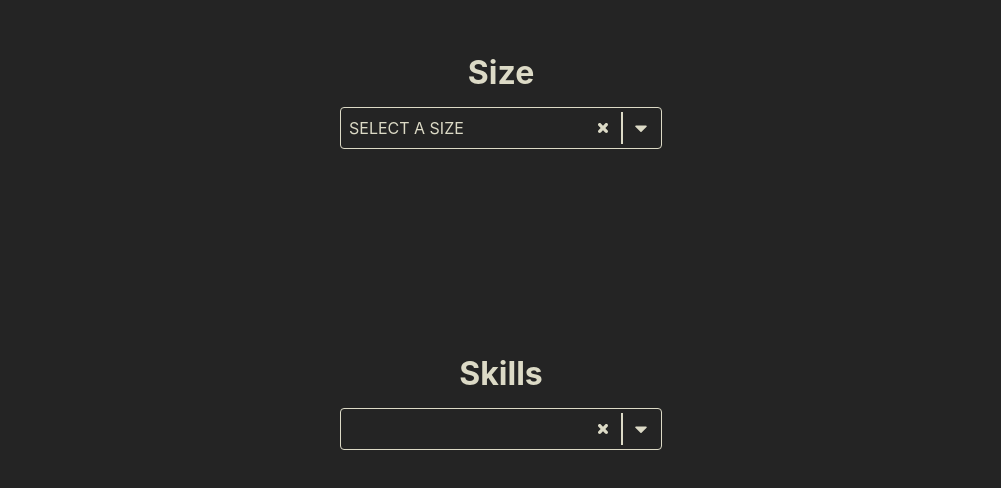
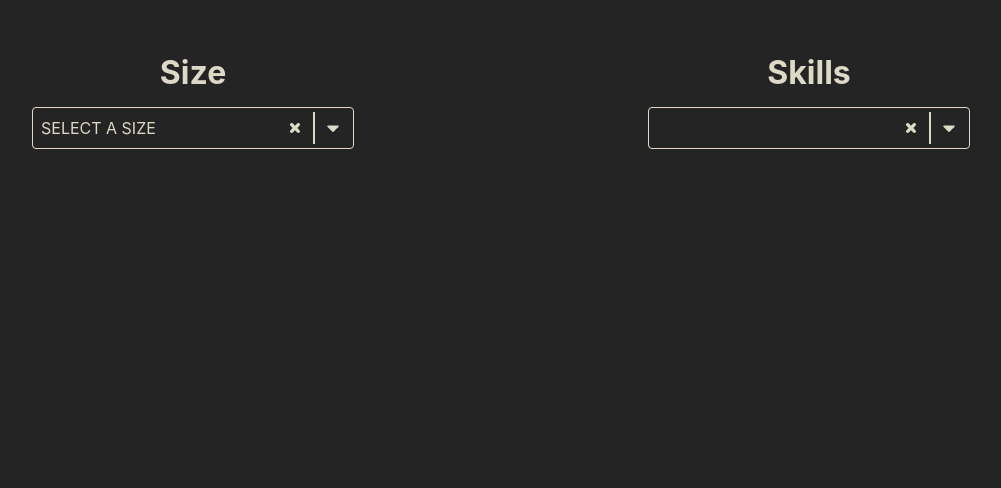
Before and after one commit to pan-liu-us/react-ts-select, a React (Vite) app: page / in a window 1280 px wide. Shown: the top 488 px of the page, without its empty margins (139-1140 px from the left). Built offline with nearby package versions, Linux system fonts and the light colour scheme.

Commit message:
responsive design

```diff
--- a/src/App.css
+++ b/src/App.css
@@ -1,4 +1,19 @@
-#root {
+@media screen and (min-width: 800px) {
+  .app {
+    display: flex;
+    gap: 1em;
+  }
+
+  .size {
+    flex: 1;
+  }
+
+  .skill {
+    flex: 1;
+  }
+}
+
+  #root {
   max-width: 1280px;
   margin: 0 auto;
   padding: 2rem;
--- a/src/App.tsx
+++ b/src/App.tsx
@@ -32,14 +32,17 @@ function App() {
   const [multiValue, setMultiValue] = useState<SelectOption[]>([]);
 
   return (
-    <div>
+    <div className="app">
+      <div className="size">
         <h1>Size</h1>
         <Select
           options={options}
           value={singleValue}
           onChange={(o) => setSingleValue(o)}
         />
+      </div>
       <div style={{ height: "12em" }} />
+      <div className="skill">
         <h1>Skills</h1>
         <Select
           multiple
@@ -48,6 +51,7 @@ function App() {
           onChange={(o) => setMultiValue(o)}
         />
       </div>
+    </div>
   );
 }
 
--- a/src/select.module.css
+++ b/src/select.module.css
@@ -60,7 +60,7 @@
   padding: 0;
   list-style: none;
   display: none;
-  max-height: 12em;
+  max-height: 10em;
   overflow-y: auto;
   border: .1em solid #58A4BB;
   border-radius: .25em;
```
Lines whose indentation alone changed are shown as unchanged.
